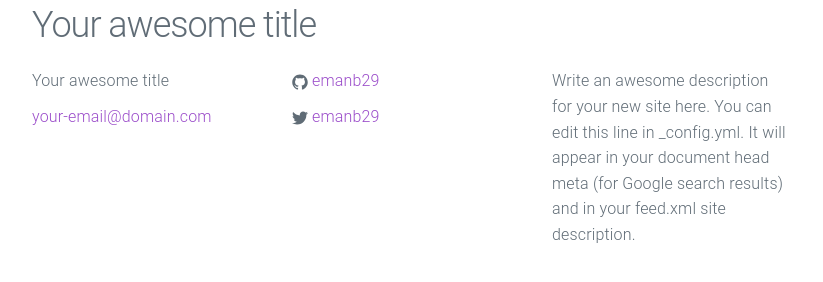
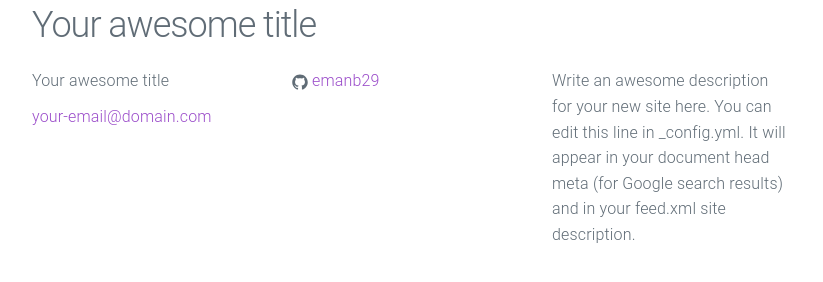
Before and after one commit to emanb29/artst-website, a Jekyll site: the page built from index.html, in a window 1280 px wide. Shown: the part 528-810 px from the top of the page, without its empty margins (228-1051 px from the left). Built offline with Jekyll 4.4.1, drawn with Linux system fonts in a browser that asks for light colours.

Commit message:
Update _config.yml

```diff
--- a/_config.yml
+++ b/_config.yml
@@ -7,7 +7,7 @@ description: > # this means to ignore newlines until "baseurl:"
   Google search results) and in your feed.xml site description.
 #baseurl: "/urban-theme" # the subpath of your site, e.g. /blog
 url: "http://localhost" # the base hostname & protocol for your site
-twitter_username: emanb29
+twitter_username: #emanb29
 github_username:  emanb29
 
 # Build settings
```
